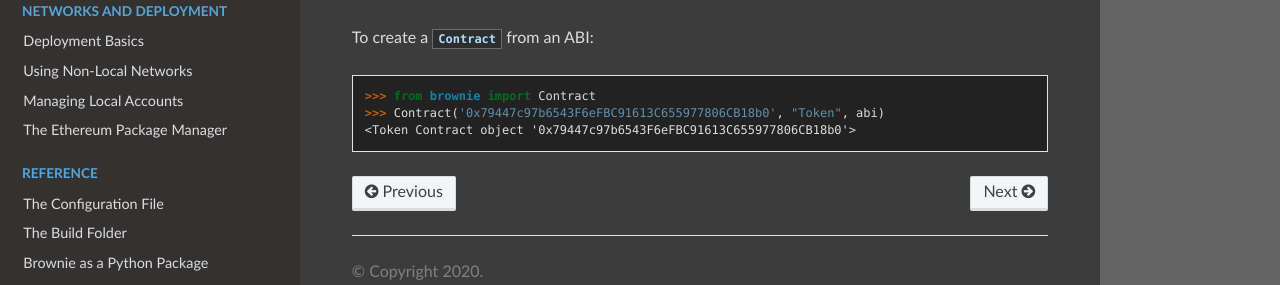
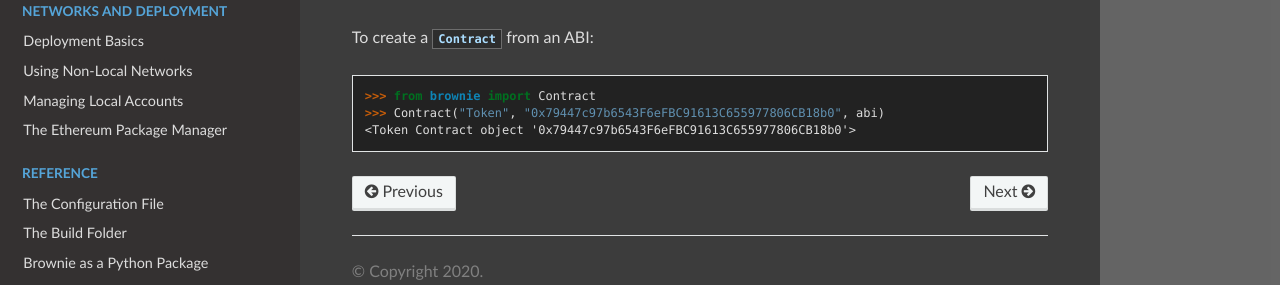
Before and after one commit to eth-brownie/brownie, a Sphinx documentation site: the page built from docs/core-contracts.rst, in a window 1280 px wide and 900 px high, scrolled down 3102 px. Shown: the part 559-844 px from the top of the window. Built offline with Sphinx 7.4.7 and the Read the Docs theme 2.0.0, drawn with Linux system fonts in a browser that asks for light colours.

```diff
--- a/docs/api-network.rst
+++ b/docs/api-network.rst
@@ -733,7 +733,7 @@ These classes have identical APIs.
     .. code-block:: python
 
         >>> from brownie import Contract
-        >>> Contract('0x79447c97b6543F6eFBC91613C655977806CB18b0', "Token", abi)
+        >>> Contract("Token", "0x79447c97b6543F6eFBC91613C655977806CB18b0", abi)
         <Token Contract object '0x79447c97b6543F6eFBC91613C655977806CB18b0'>
 
 .. py:class:: brownie.network.contract.ProjectContract
--- a/docs/core-contracts.rst
+++ b/docs/core-contracts.rst
@@ -171,5 +171,5 @@ To create a :func:`Contract <brownie.network.contract.Contract>` from an ABI:
 .. code-block:: python
 
     >>> from brownie import Contract
-    >>> Contract('0x79447c97b6543F6eFBC91613C655977806CB18b0', "Token", abi)
+    >>> Contract("Token", "0x79447c97b6543F6eFBC91613C655977806CB18b0", abi)
     <Token Contract object '0x79447c97b6543F6eFBC91613C655977806CB18b0'>
```
